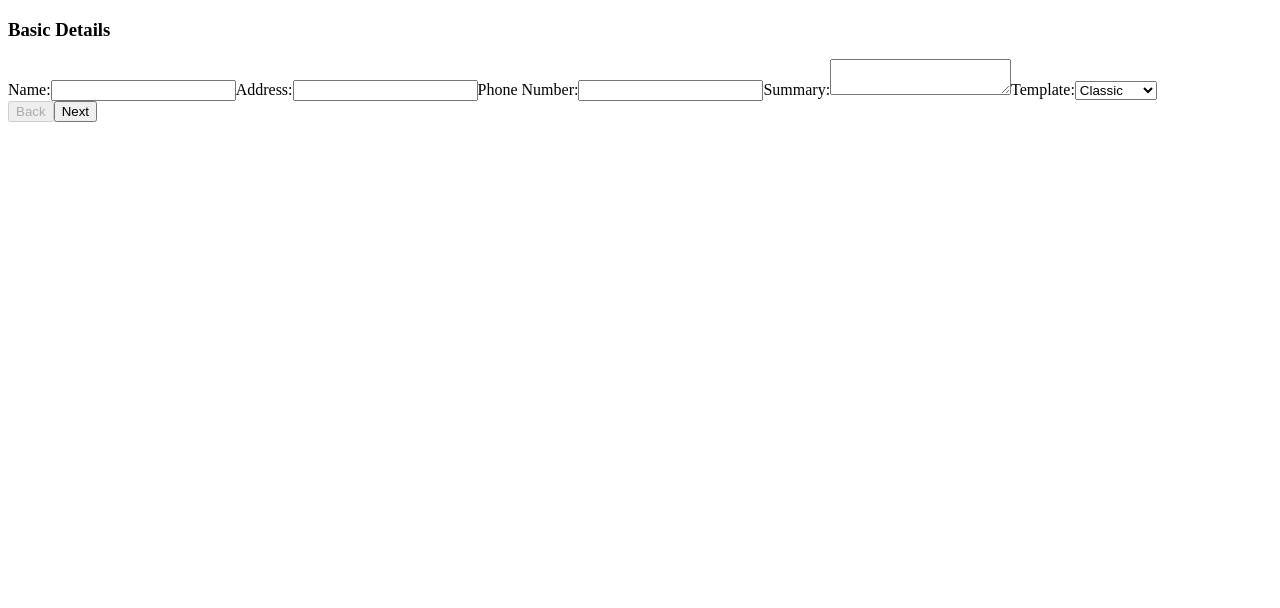
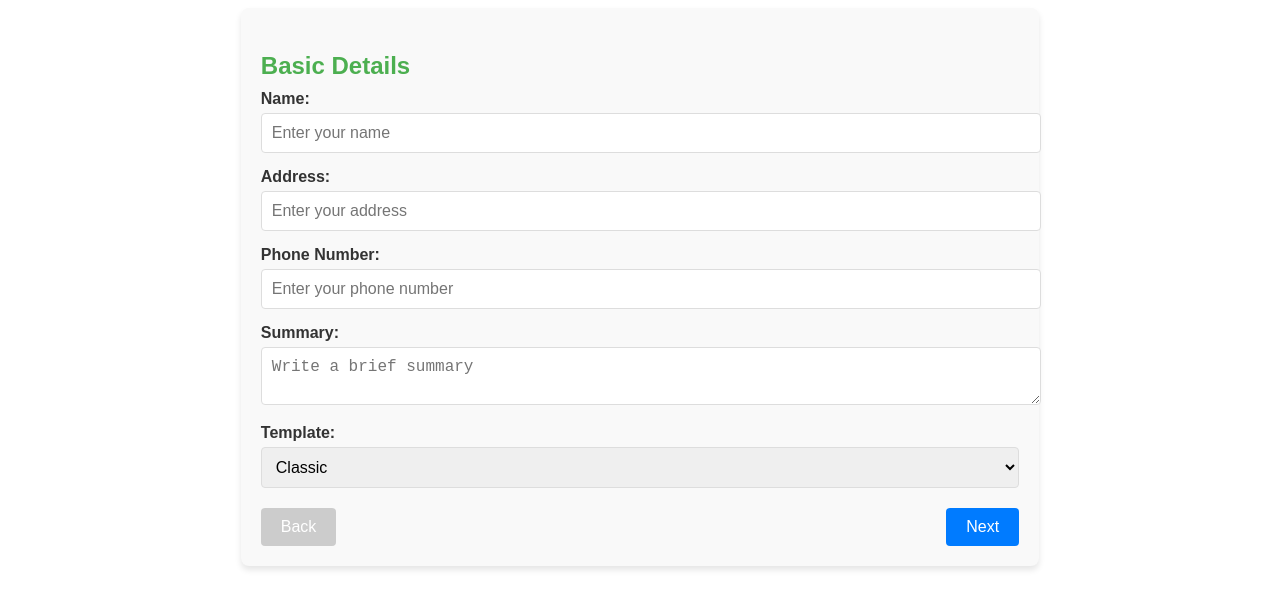
Before and after one commit to imakashgusain/resume-builder, a Next.js app: page / in a window 1280 px wide. Shown: the top 608 px of the page. Built offline with nearby package versions, Linux system fonts and the light colour scheme.

Commit message:
Basic css added for form Inputs

```diff
--- a/src/components/Form.js
+++ b/src/components/Form.js
@@ -1,5 +1,5 @@
 import React from "react";
-
+import "../styles/form.css";
 export default function Form({
   formData,
   onFormDataChange,
@@ -15,37 +15,50 @@ export default function Form({
   };
 
   return (
-    <form>
+    <form className="form-container">
       {step === 0 && (
-        <div>
+        <div className="form-section">
           <h3>Basic Details</h3>
+          <div className="form-group">
             <label>Name:</label>
             <input
               type="text"
               name="name"
               value={formData.name}
               onChange={handleInputChange}
+              placeholder="Enter your name"
             />
+          </div>
+          <div className="form-group">
             <label>Address:</label>
             <input
               type="text"
               name="address"
               value={formData.address}
               onChange={handleInputChange}
+              placeholder="Enter your address"
             />
+          </div>
+          <div className="form-group">
             <label>Phone Number:</label>
             <input
               type="text"
               name="phoneNumber"
               value={formData.phoneNumber}
               onChange={handleInputChange}
+              placeholder="Enter your phone number"
             />
+          </div>
+          <div className="form-group">
             <label>Summary:</label>
             <textarea
               name="summary"
               value={formData.summary}
               onChange={handleInputChange}
+              placeholder="Write a brief summary"
             ></textarea>
+          </div>
+          <div className="form-group">
             <label>Template:</label>
             <select value={selectedTemplate} onChange={onTemplateChange}>
               <option value="classic">Classic</option>
@@ -55,9 +68,10 @@ export default function Form({
               <option value="premium">Premium</option>
             </select>
           </div>
+        </div>
       )}
       {step === 1 && (
-        <div>
+        <div className="form-section">
           <h3>Education</h3>
           <textarea
             name="education"
@@ -68,7 +82,7 @@ export default function Form({
         </div>
       )}
       {step === 2 && (
-        <div>
+        <div className="form-section">
           <h3>Work Experience</h3>
           <textarea
             name="workExperience"
@@ -79,10 +93,11 @@ export default function Form({
         </div>
       )}
       {step === 3 && (
-        <div>
+        <div className="form-section">
           <h3>Projects</h3>
           {formData.projects.map((project, index) => (
-            <div key={index}>
+            <div key={index} className="project-group">
+              <div className="form-group">
                 <label>Project Name:</label>
                 <input
                   type="text"
@@ -95,7 +110,10 @@ export default function Form({
                       ),
                     })
                   }
+                  placeholder="Enter project name"
                 />
+              </div>
+              <div className="form-group">
                 <label>Project Description:</label>
                 <textarea
                   value={project.projectDescription}
@@ -109,11 +127,14 @@ export default function Form({
                       ),
                     })
                   }
-              />
+                  placeholder="Enter project description"
+                ></textarea>
+              </div>
             </div>
           ))}
           <button
             type="button"
+            className="add-button"
             onClick={() =>
               onFormDataChange({
                 ...formData,
@@ -129,7 +150,7 @@ export default function Form({
         </div>
       )}
       {step === 4 && (
-        <div>
+        <div className="form-section">
           <h3>Skills</h3>
           <textarea
             name="skills"
@@ -140,7 +161,7 @@ export default function Form({
         </div>
       )}
       {step === 5 && (
-        <div>
+        <div className="form-section">
           <h3>Interests</h3>
           <textarea
             name="interests"
@@ -150,12 +171,19 @@ export default function Form({
           />
         </div>
       )}
-      <button type="button" onClick={onBack} disabled={step === 0}>
+      <div className="form-navigation">
+        <button
+          type="button"
+          onClick={onBack}
+          disabled={step === 0}
+          className="nav-button"
+        >
           Back
         </button>
-      <button type="button" onClick={onNext}>
+        <button type="button" onClick={onNext} className="nav-button">
           {step === 5 ? "Preview" : "Next"}
         </button>
+      </div>
     </form>
   );
 }
--- /dev/null
+++ b/src/styles/form.css
@@ -0,0 +1,89 @@
+/* Form Container */
+.form-container {
+  width: 60%;
+  margin: 0 auto;
+  background-color: #f9f9f9;
+  padding: 20px;
+  border-radius: 8px;
+  box-shadow: 0 4px 6px rgba(0, 0, 0, 0.1);
+  font-family: Arial, sans-serif;
+  color: #333;
+}
+
+/* Section Titles */
+.form-section h3 {
+  color: #4caf50;
+  font-size: 1.5rem;
+  margin-bottom: 10px;
+}
+
+/* Form Group */
+.form-group {
+  margin-bottom: 15px;
+}
+
+.form-group label {
+  display: block;
+  font-weight: bold;
+  margin-bottom: 5px;
+}
+
+.form-group input,
+.form-group textarea,
+.form-group select {
+  width: 100%;
+  padding: 10px;
+  font-size: 1rem;
+  border: 1px solid #ddd;
+  border-radius: 4px;
+  outline: none;
+  transition: border-color 0.3s ease-in-out;
+}
+
+.form-group input:focus,
+.form-group textarea:focus,
+.form-group select:focus {
+  border-color: #4caf50;
+}
+
+/* Add Project Button */
+.add-button {
+  background-color: #4caf50;
+  color: #fff;
+  border: none;
+  padding: 10px 15px;
+  border-radius: 4px;
+  cursor: pointer;
+  font-size: 1rem;
+}
+
+.add-button:hover {
+  background-color: #45a049;
+}
+
+/* Navigation Buttons */
+.form-navigation {
+  display: flex;
+  justify-content: space-between;
+  margin-top: 20px;
+}
+
+.nav-button {
+  background-color: #007bff;
+  color: white;
+  border: none;
+  padding: 10px 20px;
+  font-size: 1rem;
+  border-radius: 4px;
+  cursor: pointer;
+  transition: background-color 0.3s ease-in-out;
+}
+
+.nav-button:hover {
+  background-color: #0056b3;
+}
+
+.nav-button:disabled {
+  background-color: #cccccc;
+  cursor: not-allowed;
+}
```
Lines whose indentation alone changed are shown as unchanged.
